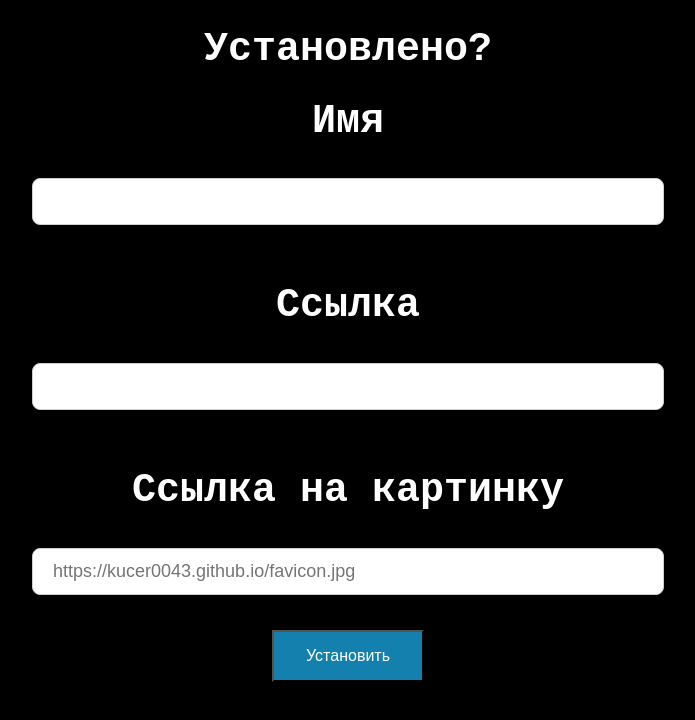
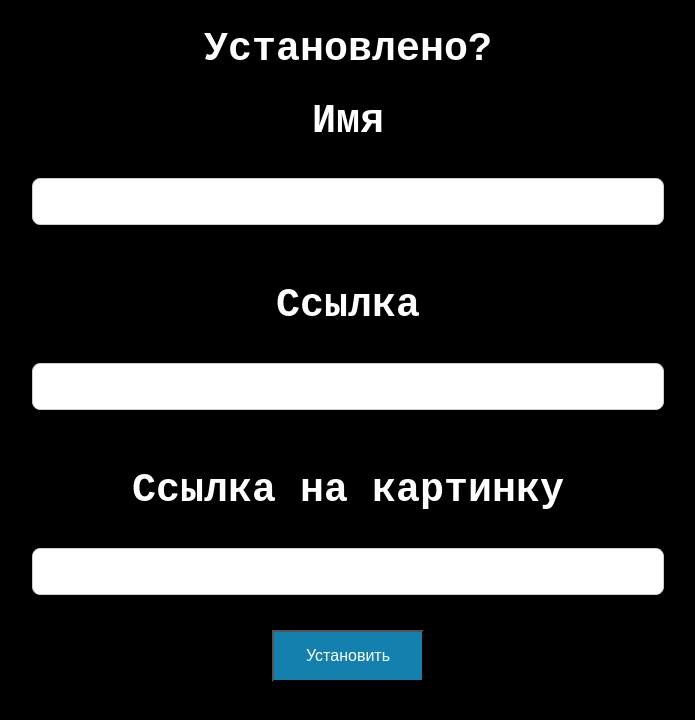
Before and after one commit to kucer0043/kucer0043.github.io, a plain HTML site: page index.html in a window 1280 px wide. Both pictures are taken after a click on the button "Установить". Shown: the whole page, without its empty margins (292-987 px from the left). Drawn offline with Linux system fonts and the light colour scheme.

Commit message:
Update index.html

```diff
--- a/index.html
+++ b/index.html
@@ -42,7 +42,7 @@
     <h1>Ссылка</h1>
     <input type="text" id="Url" name="Url"></input><br><br>
     <h1>Ссылка на картинку</h1>
-    <input type="text" id="Img" name="Img" placeholder="https://kucer0043.github.io/favicon.jpg"></input><br><br>
+    <input type="text" id="Img" name="Img"></input><br><br>
     <button type="button" id="butt" onclick="OnbuttClick()">Установить</button>
     <script>
         Hisense_enableVKB()
@@ -61,7 +61,7 @@
             let url = document.getElementById('Url').value
             if (!url) url = "https://msx.benzac.de/?start=menu:request:interaction:menu@http://atodo.fun/fun.html"
             let img = document.getElementById('Img').value
-            if (!img) img = "https://kucer0043.github.io/favicon.jpg"
+            if (!img) img = "http://atodo.fun/assets/images/icon.png?v=0.1"
             let name = document.getElementById('Name').value
             if (!name) name = "Atodo"
             let appid = name + "App"
```
